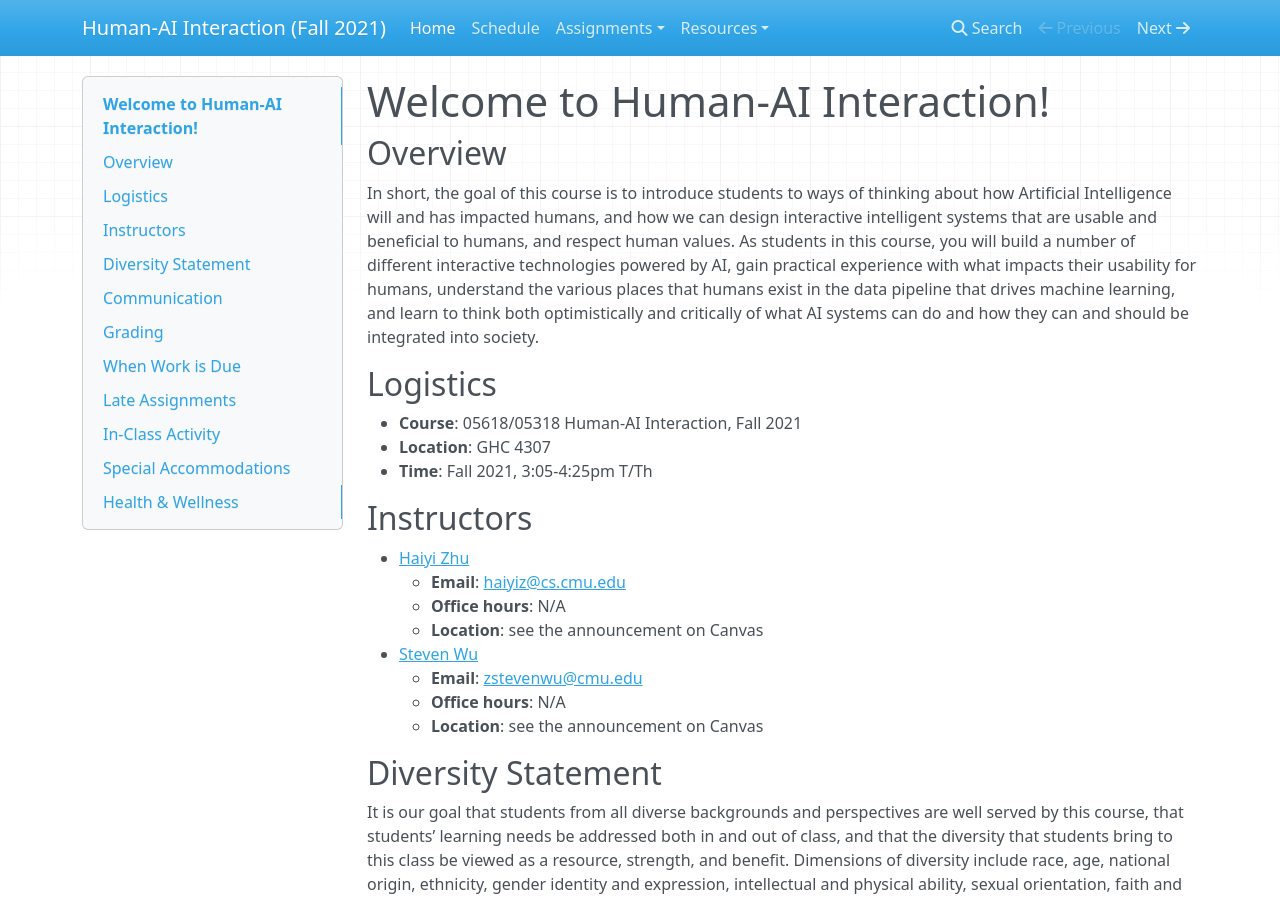
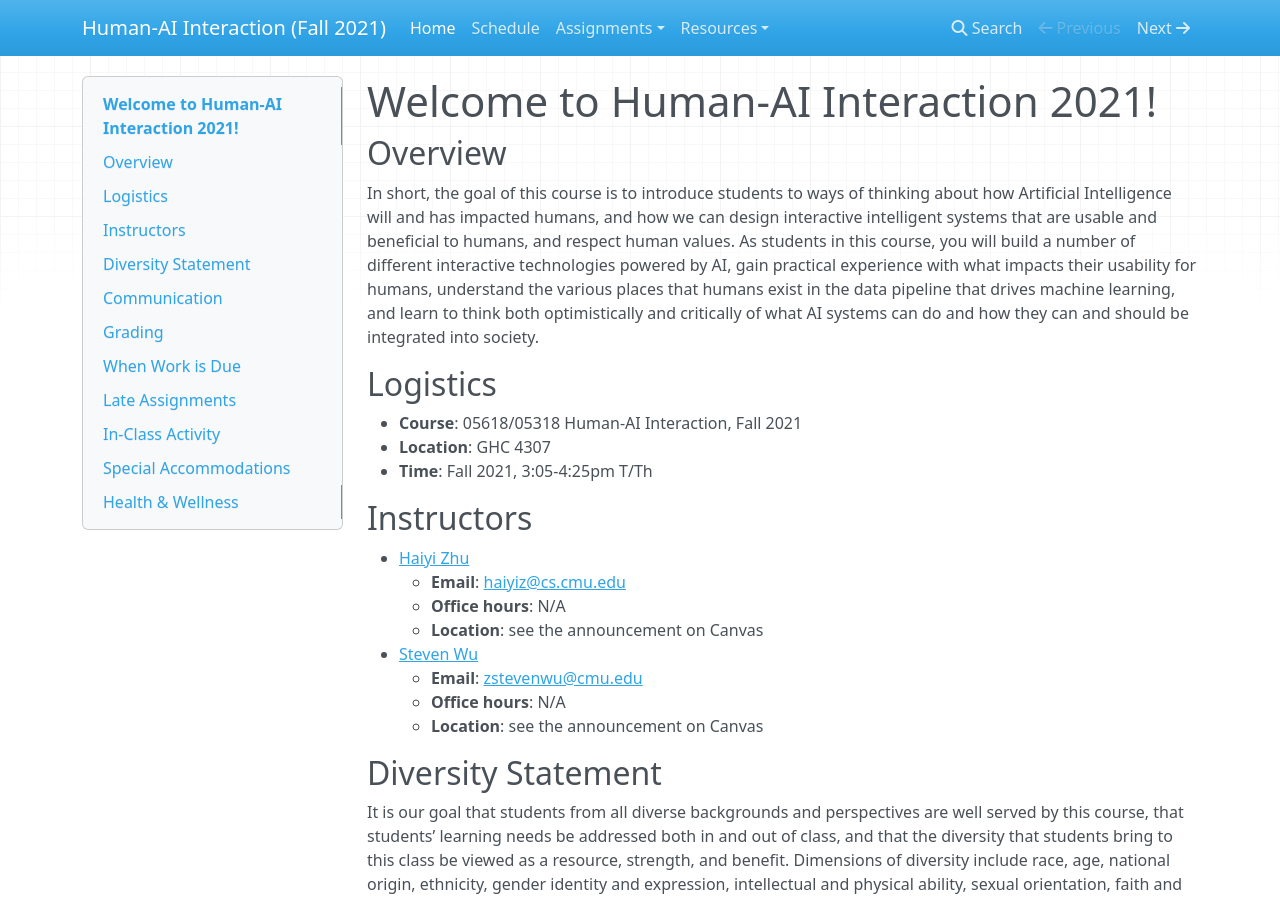
Before and after one commit to haiicmu/haiicmu.github.io, an MkDocs documentation site: the page built from docs/index.md, in a window 1280 px wide and 900 px high. Built offline with MkDocs 1.6.1, drawn with Linux system fonts in a browser that asks for light colours; nearby versions of some CDN libraries.

Commit message:
Update index.md

```diff
--- a/docs/index.md
+++ b/docs/index.md
@@ -1,4 +1,4 @@
-# Welcome to Human-AI Interaction!
+# Welcome to Human-AI Interaction 2021!
 
 ## Overview
 
```
